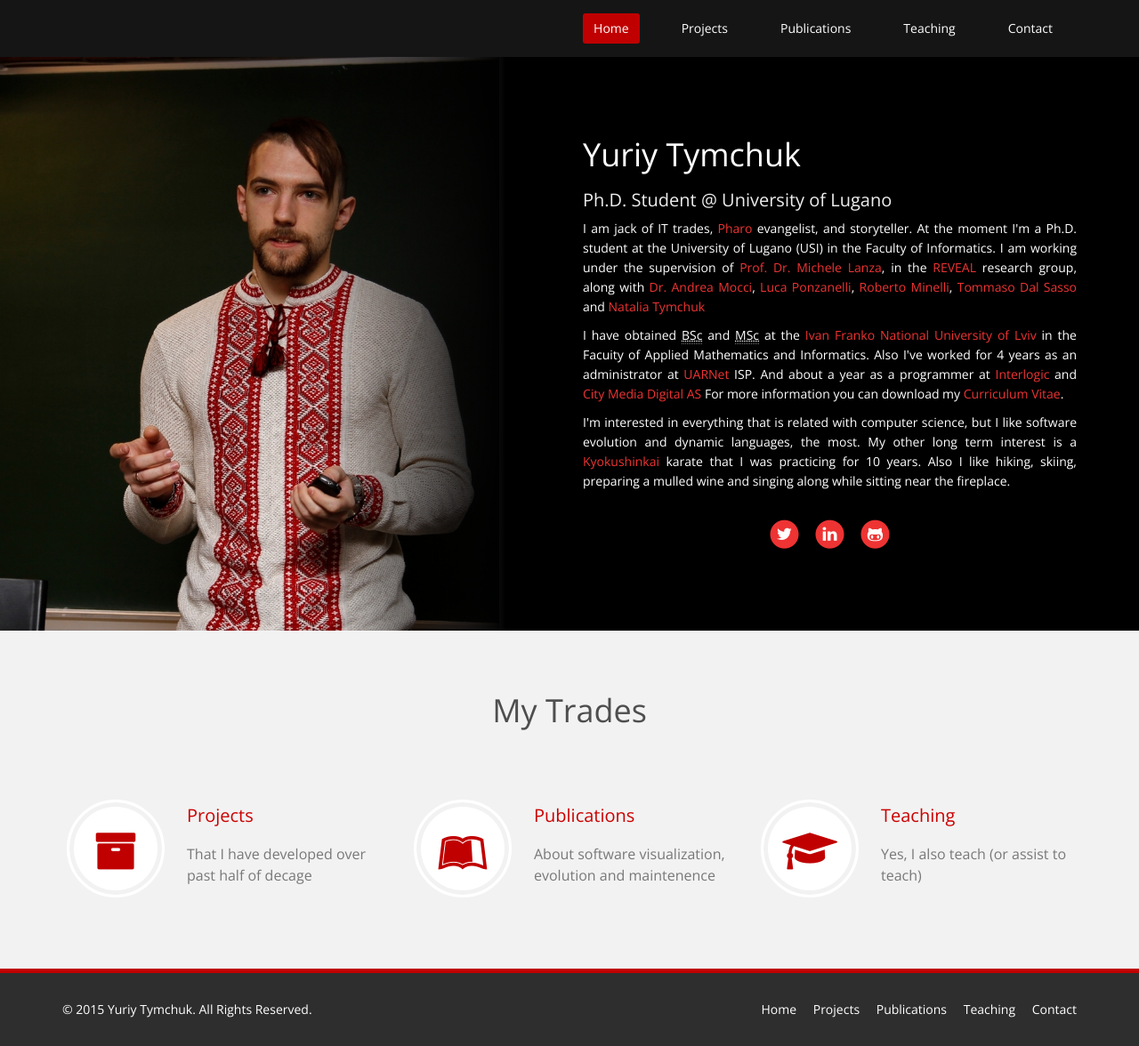
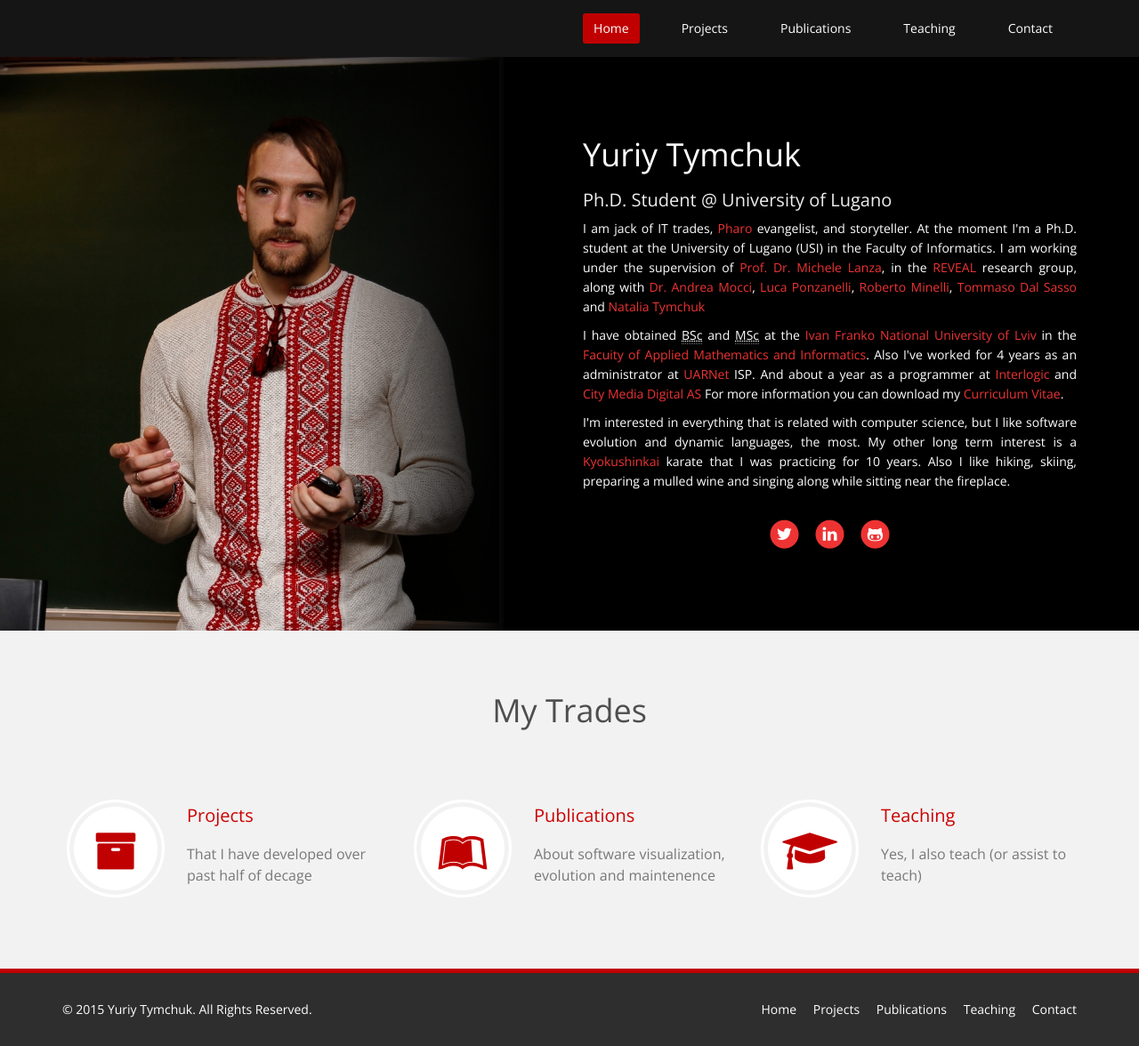
Before and after one commit to Uko/uko.github.io, a Jekyll site: the page built from index.html, in a window 1280 px wide. Shown: the whole page at 89% size. Built offline with Jekyll 4.4.1, drawn with Linux system fonts in a browser that asks for light colours; nearby versions of some CDN libraries.

Commit message:
Small improvements

```diff
--- a/index.html
+++ b/index.html
@@ -31,7 +31,8 @@ title: Home
               <abbr title="Bachelor of Science">BSc</abbr> and
               <abbr title="Master of Science">MSc</abbr> at the
               <a href = "http://www.franko.lviv.ua/?lang=en" target="_blank">Ivan Franko National University of Lviv</a>
-              in the Facuity of Applied Mathematics and Informatics.
+              in the
+              <a href = "http://ami.lnu.edu.ua/en/" target="_blank">Facuity of Applied Mathematics and Informatics</a>.
 
               Also I've worked for 4 years as an administrator at
               <a href = "http://www.uar.net/en/" target="_blank">UARNet</a> ISP.
--- a/publications.html
+++ b/publications.html
@@ -8,8 +8,8 @@ title: Publications
   <div class="container">
     <h1 class="center wow fadeInDown">Publications</h1>
     <div class="row">
-      <div class="col-md-8 col-md-offset-2 wow fadeInDown text-justify">
-        <p>Although it's not an academic publishing, I invite you to read my blog "<a href="http://blog.yuriy.tymch.uk" target="_blank">Uko on Code</a>" where I write interesting things about computer science / software engineering. Also you may be interested in checking out <a href="http://sleepycoders.blogspot.com" target="_blank">Sleepy Codders</a>, a <abbr title="Software Engineering">SE</abbr> hacking blog which I have founded and where I am the main author.</p>
+      <div class="col-md-10 col-md-offset-1 wow fadeInDown text-justify">
+        <p>Although it's not an academic publishing, I invite you to read my blog <a href="http://blog.yuriy.tymch.uk" target="_blank">Uko on Code</a> where I write interesting things about computer science / software engineering. Also you may be interested in checking out <a href="http://sleepycoders.blogspot.com" target="_blank">Sleepy Codders</a>, a <abbr title="Software Engineering">SE</abbr> hacking blog which I have founded and where I am the main author.</p>
       </div>
     </div>
 
```
